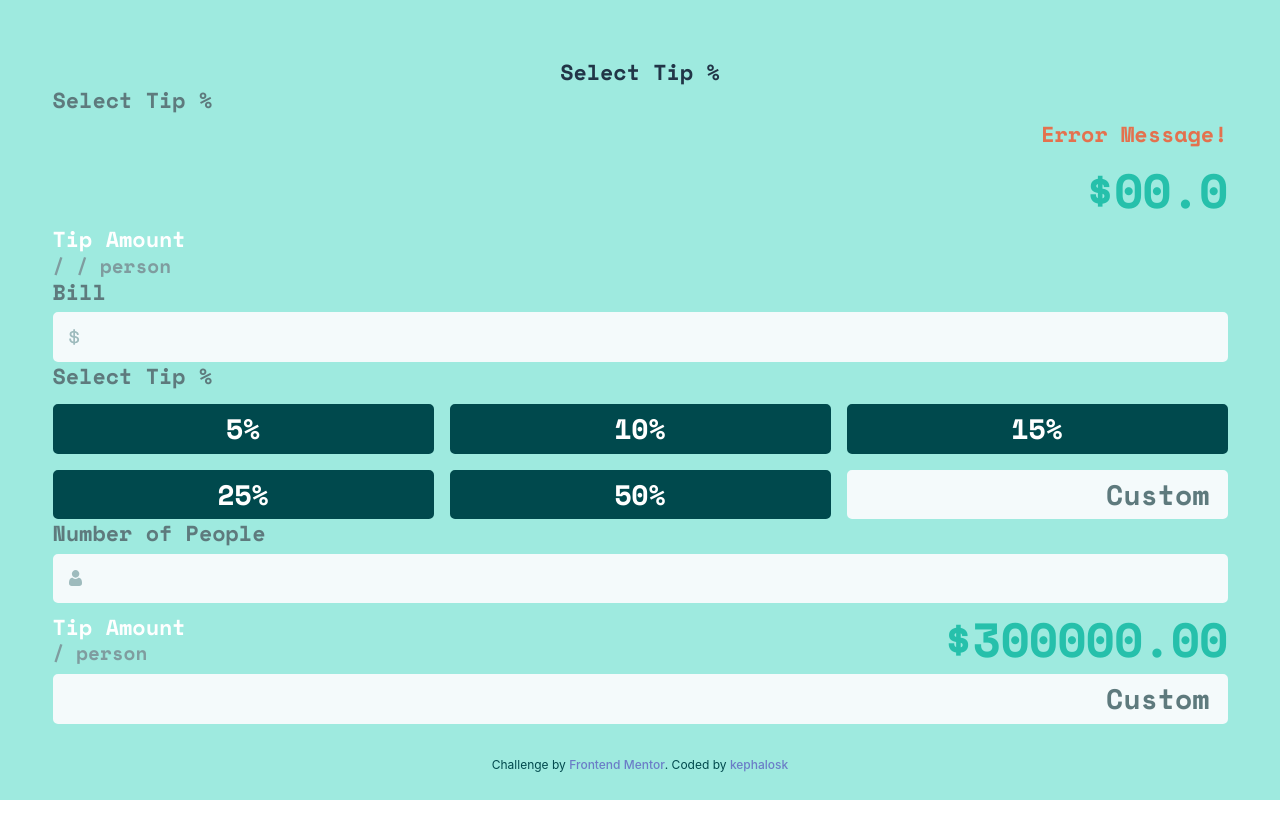
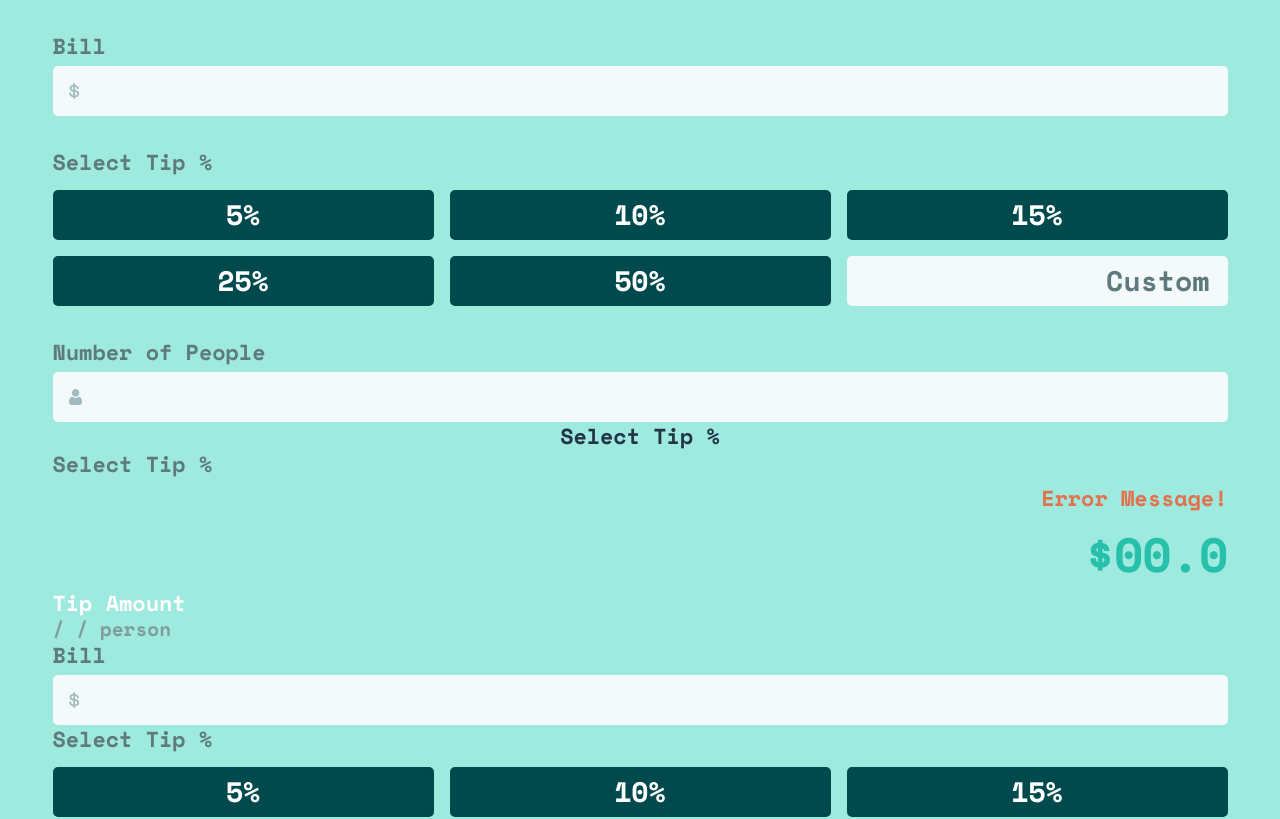
Before and after one commit to kephalosk/tip-calculator-app-react, a React (Vite) app: page / in a window 1280 px wide. Shown: the top 819 px of the page. Built offline with nearby package versions, Linux system fonts and the light colour scheme.

Commit message:
add container component FormContainer

```diff
--- a/src/App.tsx
+++ b/src/App.tsx
@@ -11,10 +11,12 @@ import TipContainer from "@/components/container/TipContainer/TipContainer.tsx";
 import PeopleContainer from "@/components/container/PeopleContainer/PeopleContainer.tsx";
 import PriceContainer from "@/components/container/PriceContainer/PriceContainer.tsx";
 import { PRICE_SECTION_LABEL_TEXT_AMOUNT } from "@/globals/constants/constants.ts";
+import FormContainer from "@/components/container/FormContainer/FormContainer.tsx";
 
 function App() {
   return (
     <div className="app">
+      <FormContainer />
       <Label text="Select Tip %" />
       <HeadlineLabel text="Select Tip %" />
       <ErrorLabel text="Error Message!" />
@@ -26,7 +28,7 @@ function App() {
       <PeopleContainer />
       <PriceContainer
         priceType={PRICE_SECTION_LABEL_TEXT_AMOUNT}
-        priceAmount="300000.00"
+        priceAmount="300000"
       />
       <Input
         id="customtip"
--- a/src/components/container/FormContainer/FormContainer.scss
+++ b/src/components/container/FormContainer/FormContainer.scss
@@ -0,0 +1,9 @@
+@use '../../../styles/spaces';
+
+.formContainer {
+  display: flex;
+  flex-direction: column;
+  justify-content: space-around;
+  row-gap: spaces.$space-32px;
+  max-width: 100%;
+}
--- a/src/components/container/FormContainer/FormContainer.tsx
+++ b/src/components/container/FormContainer/FormContainer.tsx
@@ -0,0 +1,17 @@
+import "./FormContainer.scss";
+import { ReactElement } from "react";
+import BillContainer from "@/components/container/BillContainer/BillContainer.tsx";
+import TipContainer from "@/components/container/TipContainer/TipContainer.tsx";
+import PeopleContainer from "@/components/container/PeopleContainer/PeopleContainer.tsx";
+
+const FormContainer = (): ReactElement => {
+  return (
+    <div className="formContainer">
+      <BillContainer />
+      <TipContainer />
+      <PeopleContainer />
+    </div>
+  );
+};
+
+export default FormContainer;
--- a/src/styles/spaces.scss
+++ b/src/styles/spaces.scss
@@ -5,5 +5,6 @@ $space-6px: functions.to-rem(6px);
 $space-8px: functions.to-rem(8px);
 $space-12px: functions.to-rem(12px);
 $space-16px: functions.to-rem(16px);
+$space-32px: functions.to-rem(32px);
 
 $radius-5px: functions.to-rem(5px);
```
Also changed, not shown: 1 other file (tests, documents, lock files or other folders).
